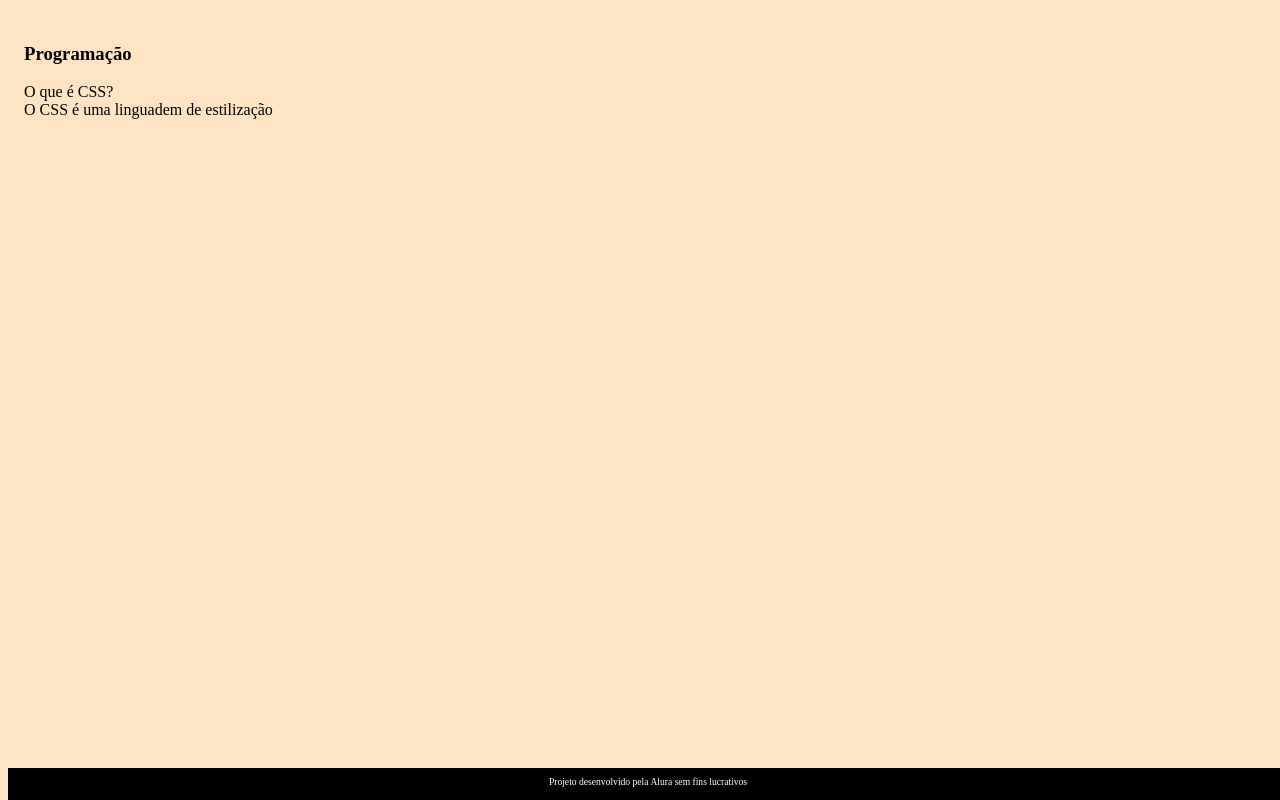
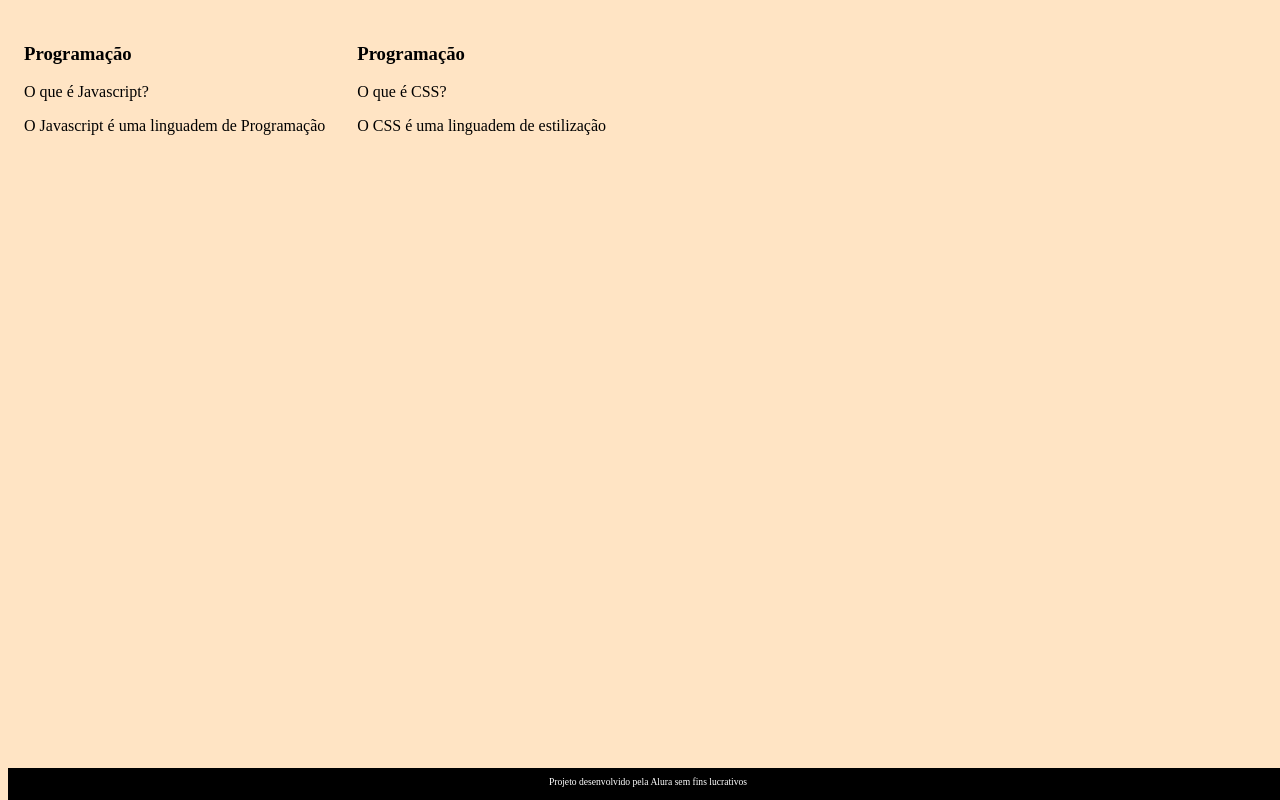
Before and after one commit to PorcaoDaTelaSena/Flashcard, a plain HTML site: page é_isso/index.html in a window 1280 px wide. Drawn offline with Linux system fonts and the light colour scheme; a web font is replaced by a local one.

Commit message:
Add files via upload

```diff
--- a/é_isso/index.html
+++ b/é_isso/index.html
@@ -15,10 +15,21 @@
                 <div class="cartao_conteudo">
                     <h3>Programação</h3>
                     <div class="cartao_conteudo_pergunta">
-                        O que é CSS?
+                       <p>O que é Javascript?</p>
                     </div>
                     <div class="cartao_conteudo_resposta">
-                        O CSS é uma linguadem de estilização
+                       <p>O Javascript é uma linguadem de Programação</p>
+                    </div>
+                </div>
+            </article>
+            <article class="cartao">
+                <div class="cartao_conteudo">
+                    <h3>Programação</h3>
+                    <div class="cartao_conteudo_pergunta">
+                       <p>O que é CSS?</p>
+                    </div>
+                    <div class="cartao_conteudo_resposta">
+                       <p>O CSS é uma linguadem de estilização</p>
                     </div>
                 </div>
             </article>
```
